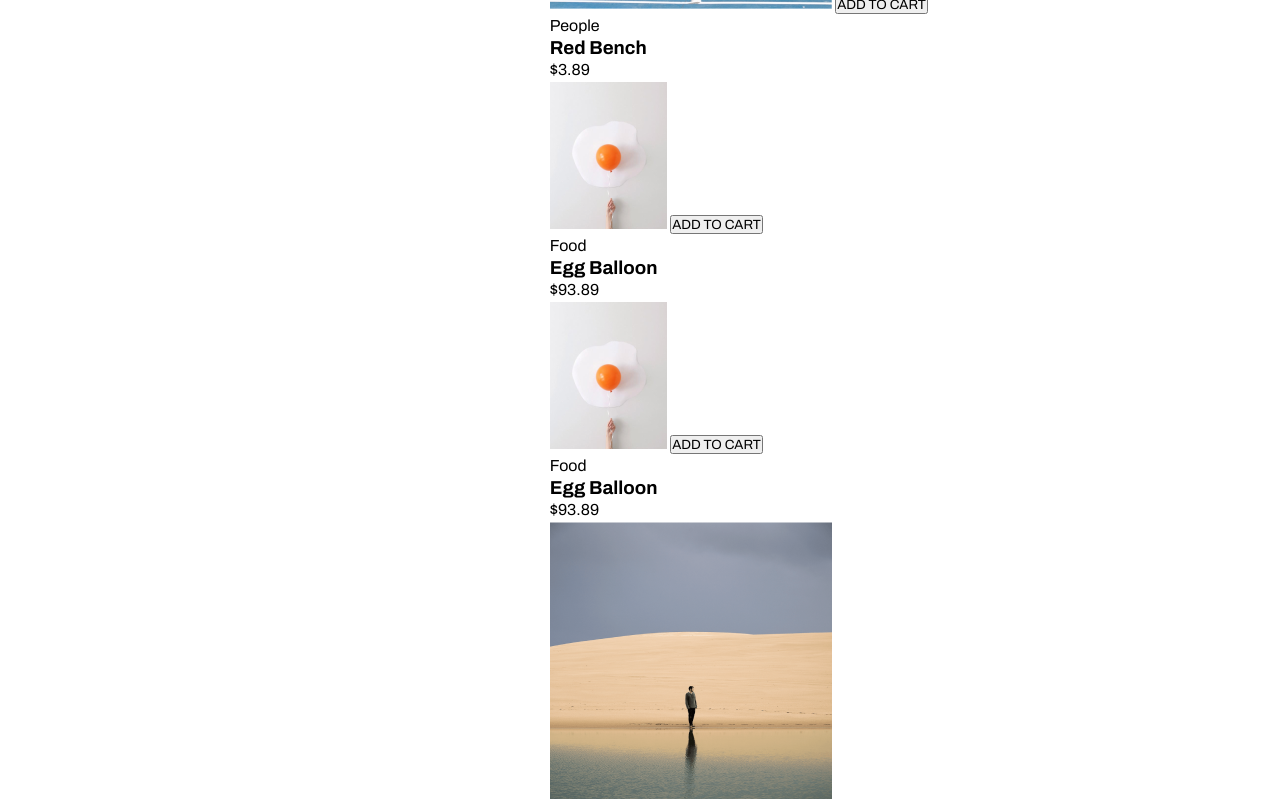
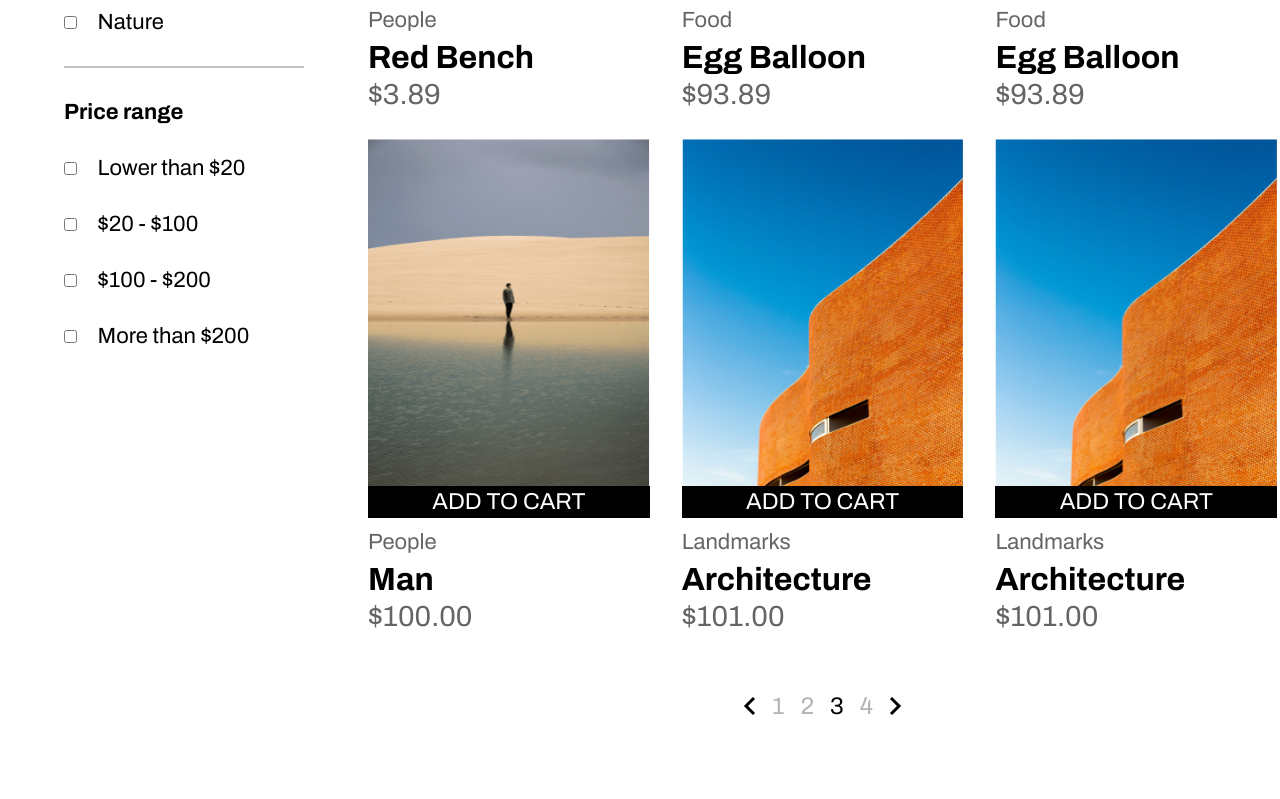
Before and after one commit to Stan015/bejamas_, a plain HTML site: page index.html in a window 1280 px wide. Shown: the part 1690-2489 px from the top of the page. After the commit the page ends 2457 px from the top, so only its background shows below. Drawn offline with Linux system fonts and the light colour scheme.

Commit message:
new commit

```diff
--- a/index.html
+++ b/index.html
@@ -119,7 +119,7 @@
                     </div>
 
                     <div class="price_range">
-                        <h2>Price range</h2>
+                        <h3>Price range</h3>
 
                         <label>
                             <input type="checkbox" name="price1" id="price1">
@@ -143,10 +143,11 @@
                     </div>
                 </div>
 
-                <div>
+                <div class="container">
                     <div class="items_general_div">
                         <div class="item">
                             <div class="item_photo">
+                                <p class="tag">Best Seller</p>
                                 <img src="images/red-bench.png" alt="two persons sitting on red bench" />
                                 <button type="button" class="add_to_cart">ADD TO CART</button>
                             </div>
@@ -220,10 +221,10 @@
 
                     <div class="navigation">
                         <button type="button" class="previous_items"><img src="icons/previous_arrow.svg" alt="previous icon" /></button>
-                        <p>1</p>
-                        <p>2</p>
-                        <p>3</p>
-                        <p>4</p>
+                        <button type="button" class="page_number">1</button>
+                        <button type="button" class="page_number">2</button>
+                        <button type="button" class="page_number" aria-current="true">3</button>
+                        <button type="button" class="page_number">4</button>
                         <button type="button" class="next_items"><img src="icons/next_arrow.svg" alt="next icon" /></button>
                     </div>
                 </div>
--- a/style.css
+++ b/style.css
@@ -319,4 +319,150 @@ main .photography_section {
 
 .photography_section .second_child {
     display: flex;
+    width: 100%;
+    gap: 4rem;
+    justify-content: space-between;
 }
+
+.photography_section .second_child .product_type {
+    display: flex;
+    flex-direction: column;
+    width: 15rem;
+    flex-shrink: 0;
+}
+
+.product_type .category_options,
+.product_type .price_range {
+    display: flex;
+    flex-direction: column;
+    gap: 2rem;
+    width: 100%;
+    padding-bottom: 2rem;
+    flex-shrink: 0;
+}
+
+.product_type .category_options h3,
+.product_type .price_range h3 {
+    font-size: 1.375rem;
+}
+
+.product_type .category_options label,
+.product_type .price_range label {
+    font-size: 1.375rem;
+    word-break: keep-all;
+}
+
+.product_type .category_options input,
+.product_type .price_range input {
+    margin-right: 1rem;
+}
+
+.product_type .category_options {
+    margin-bottom: 2rem;
+    border-bottom: 2px solid #C2C2C2;
+}
+
+.photography_section .second_child .container {
+    display: flex;
+    flex-direction: column;
+    width: calc(100% - 15rem);
+    gap: 2rem;
+    justify-content: center;
+}
+
+.second_child .container .items_general_div {
+    display: grid;
+    grid-template-columns: repeat(3, 1fr);
+    grid-template-rows: repeat(2, auto);
+    width: 100%;
+    justify-content: space-between;
+    justify-items: flex-end;
+    gap: 2rem;
+}
+
+.second_child .container .items_general_div .item {
+    display: block;
+    width: max-content;
+}
+
+.items_general_div .item .item_photo {
+    display: block;
+    width: 17.6074rem;
+    height: 24.4169rem;
+    position: relative;
+}
+
+.items_general_div .item .item_photo img {
+    width: 100%;
+    height: 22rem;
+
+}
+
+.items_general_div .item .item_photo .tag {
+    position: absolute;
+    top: 0;
+    left: 0;
+    width: max-content;
+    background-color: #FFFFFF;
+    font-size: 1.25rem;
+    padding: 0.5rem;
+}
+
+.items_general_div .item .item_photo .add_to_cart {
+    width: 100%;
+    margin-top: -0.5rem;
+    line-height: 2rem;
+    border: none;
+    background-color: #000;
+    color: #FFFFFF;
+    font-size: 1.4375rem;
+
+}
+
+.items_general_div .item .item_detail {
+    display: flex;
+    flex-direction: column;
+    gap: 0.5rem;
+}
+
+.items_general_div .item .item_detail .item_category {
+    font-size: 1.375rem;
+    color: #656565;
+}
+
+.items_general_div .item .item_detail .item_name {
+    font-size: 2rem;
+}
+
+.items_general_div .item .item_detail .item_price {
+    font-size: 1.8125rem;
+    color: #656565;
+}
+
+.navigation {
+    display: flex;
+    width: 100%;
+    align-items: center;
+    justify-content: center;
+    gap: 1rem;
+    margin-top: 2rem;
+}
+
+.navigation button {
+    background-color: #FFFFFF;
+    border: none;
+    font-size: 1.5rem;
+    align-items: center;
+    color: #B4B4B4;
+}
+
+.navigation [aria-current="true"] {
+   color: #000;
+}
+
+.navigation .previous_items,
+.navigation .next_items {
+    display: flex;
+    align-items: center;
+    justify-content: center;
+}
```
